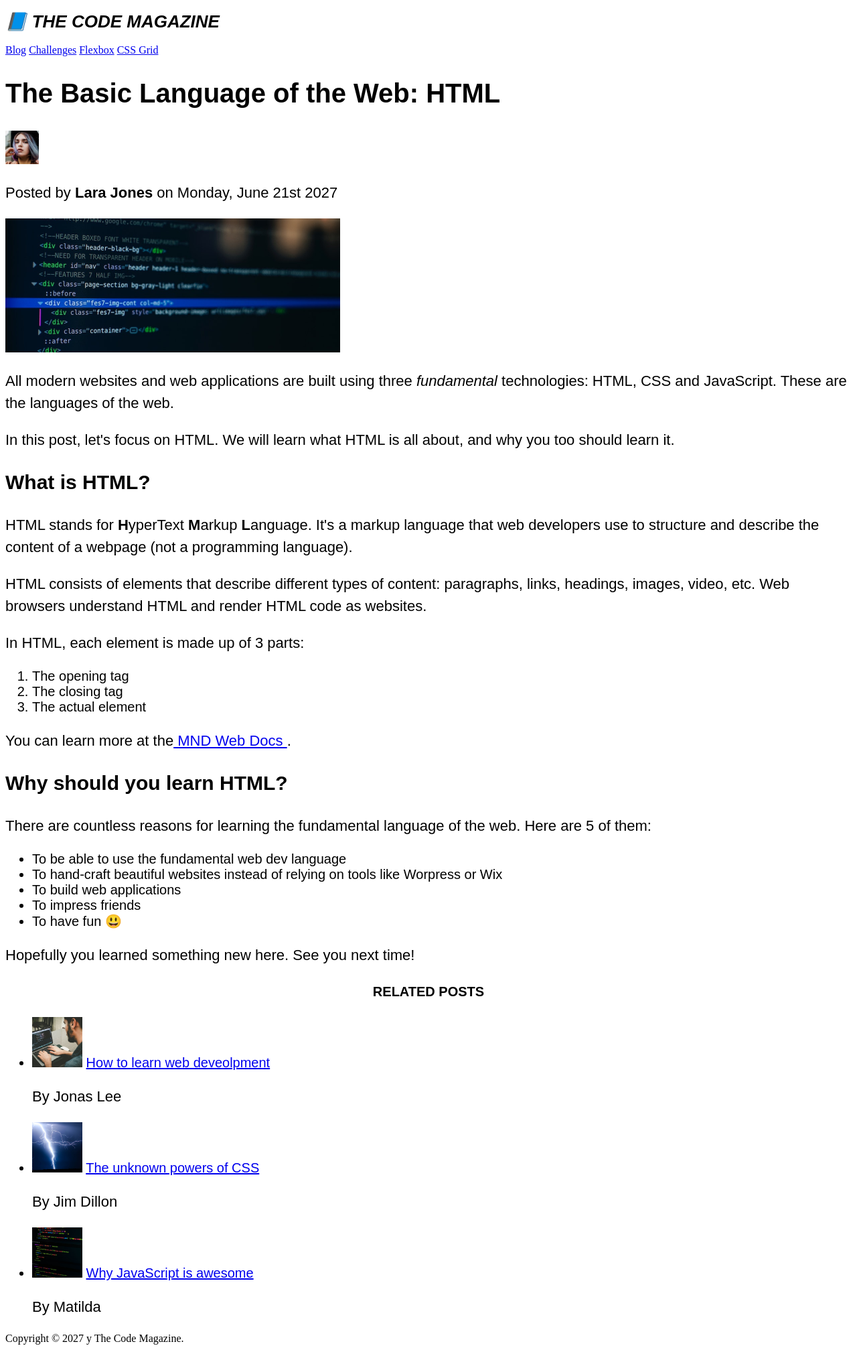
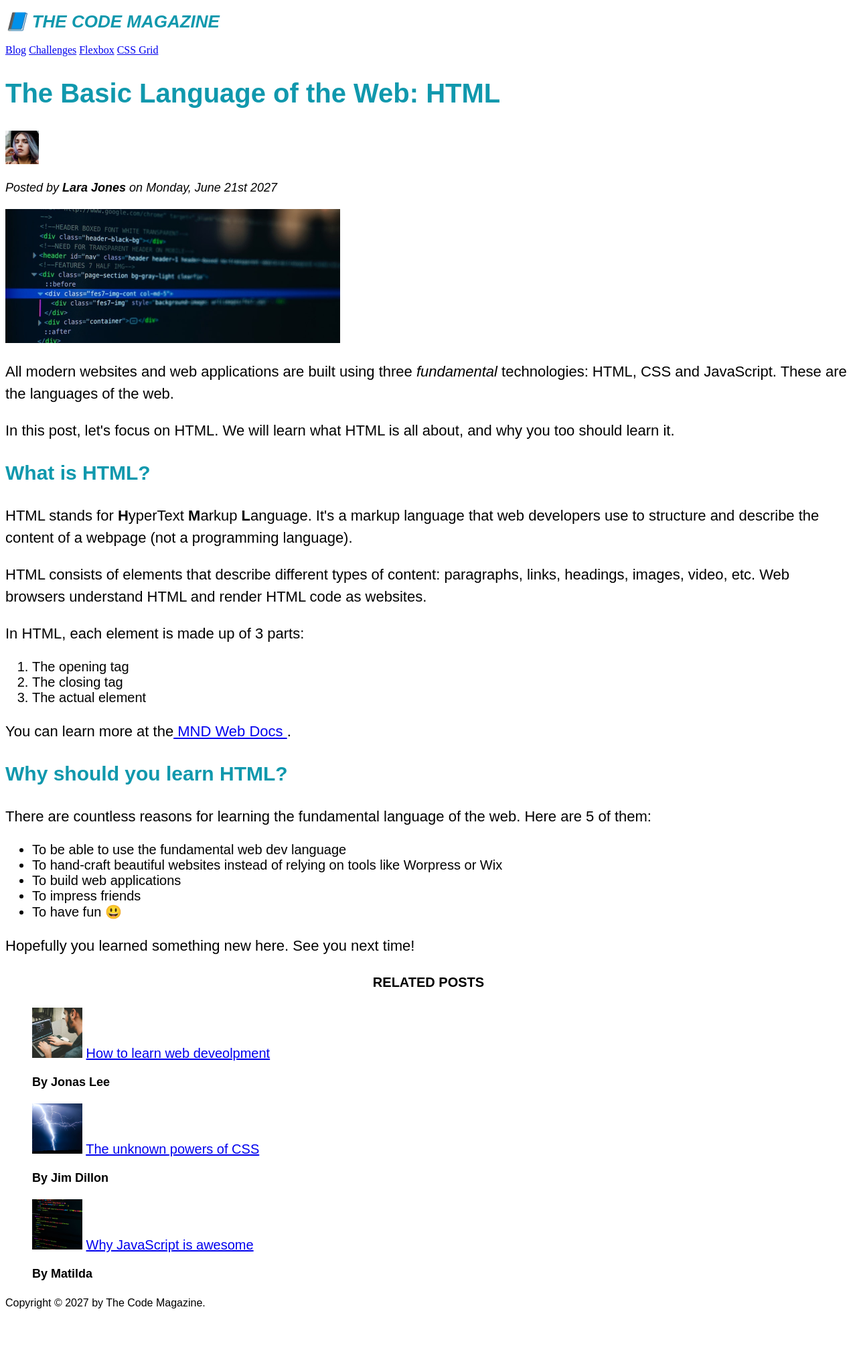
Before and after one commit to AquaBlazt/html_projects, a PHP site: page / in a window 1280 px wide. Shown: the whole page at 67% size. After the commit the page ends 1953 px from the top, so only its background shows below. Run offline with PHP 8.4, Linux system fonts and the light colour scheme.

Commit message:
more style changes

```diff
--- a/index.css
+++ b/index.css
@@ -1,34 +1,71 @@
+h1,
+h2,
+h3,
+h4,
+p,
+li {
+  font-family: sans-serif;
+}
+
+h1,
+h2,
+h3 {
+  color: #1098ad;
+}
 h1 {
   font-size: 26px;
-  font-family: sans-serif;
+
   text-transform: uppercase;
   font-style: italic;
 }
 
 h2 {
   font-size: 40px;
-  font-family: sans-serif;
 }
 
 h3 {
   font-size: 30px;
-  font-family: sans-serif;
 }
 
 h4 {
   font-size: 20px;
-  font-family: sans-serif;
+
   text-transform: uppercase;
   text-align: center;
 }
 
 p {
   font-size: 22px;
-  font-family: sans-serif;
+
   line-height: 1.5;
 }
 
 li {
   font-size: 20px;
-  font-family: sans-serif;
 }
+
+/* footer p {
+  font-size: 16px;
+} */
+
+/*article header p{
+  font-style: italic;
+}*/
+
+#author {
+  font-style: italic;
+  font-size: 18px;
+}
+
+#copyright {
+  font-size: 16px;
+}
+
+.related-author {
+  font-size: 18px;
+  font-weight: bold;
+}
+
+.related-post-list {
+  list-style: none;
+}
--- a/index.html
+++ b/index.html
@@ -29,7 +29,9 @@
           width="50"
           height="50"
         />
-        <p>Posted by <strong>Lara Jones</strong> on Monday, June 21st 2027</p>
+        <p id="author">
+          Posted by <strong>Lara Jones</strong> on Monday, June 21st 2027
+        </p>
         <img
           src="html_resources/img/post-img.jpg"
           alt="HTML code on screen"
@@ -102,27 +104,28 @@
     <aside>
       <h4>Related posts</h4>
 
-      <ul>
+      <ul class="related-post-list">
         <li>
           <img src="html_resources/img/related-1.jpg" height="75" width="75" />
           <a href="#">How to learn web deveolpment</a>
-          <p>By Jonas Lee</p>
+          <p class="related-author">By Jonas Lee</p>
         </li>
 
         <li>
           <img src="html_resources/img/related-2.jpg" height="75" width="75" />
           <a href="#"> The unknown powers of CSS</a>
-          <p>By Jim Dillon</p>
+          <p class="related-author">By Jim Dillon</p>
         </li>
 
         <li>
           <img src="html_resources/img/related-3.jpg" height="75" width="75" />
           <a href="#">Why JavaScript is awesome</a>
-          <p>By Matilda</p>
+          <p class="related-author">By Matilda</p>
         </li>
       </ul>
     </aside>
-
-    <footer>Copyright &copy; 2027 y The Code Magazine.</footer>
+    <footer>
+      <p id="copyright">Copyright &copy; 2027 by The Code Magazine.</p>
+    </footer>
   </body>
 </html>
```
